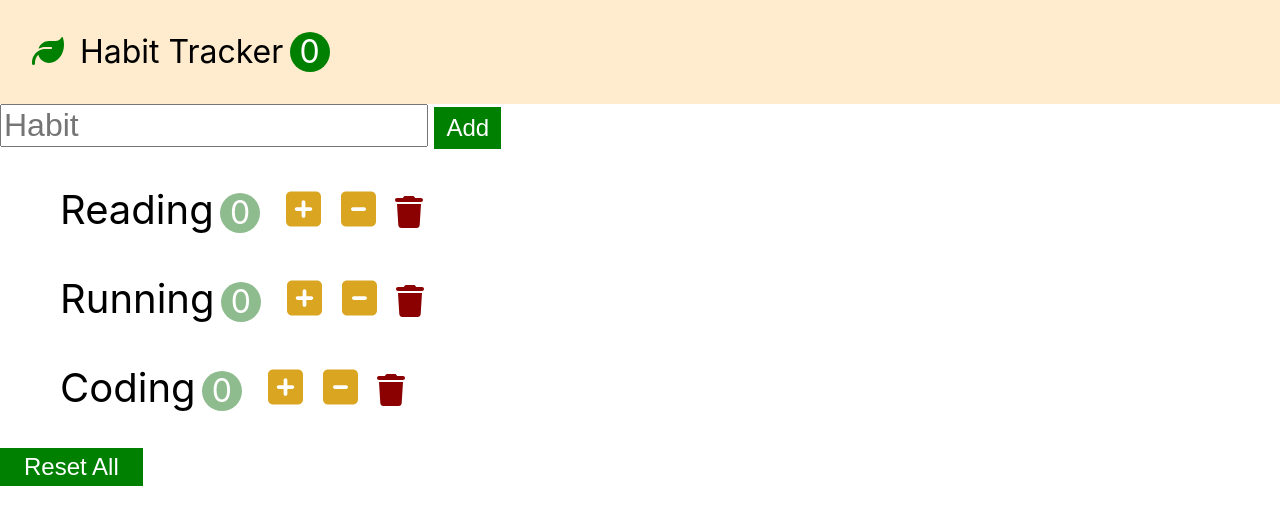
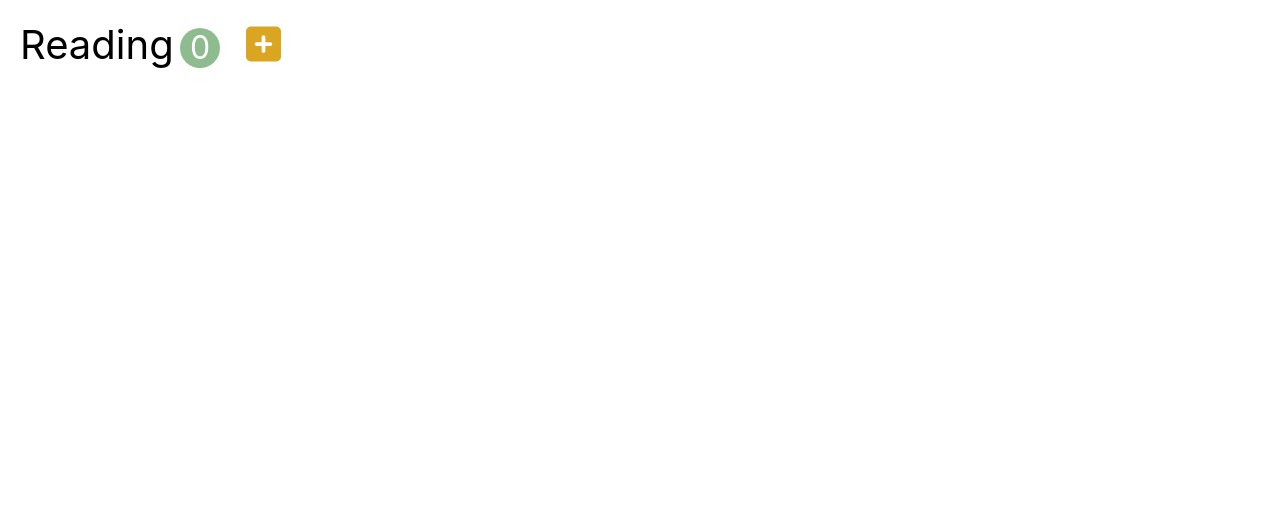
Before and after one commit to murramge/React_basic_habit_tracker, a React (Create React App) app: page / in a window 1280 px wide. Shown: the top 524 px of the page. Built offline with nearby package versions, Linux system fonts and the light colour scheme.

Commit message:
습관 function 컴포넌트

```diff
--- a/src/components/habit.jsx
+++ b/src/components/habit.jsx
@@ -1,6 +1,13 @@
 import React, { PureComponent } from "react";
 
 class Habit extends PureComponent {
+  componentDidMount() {
+    console.log(`habit: ${this.props.habit.name} mounted`);
+  }
+
+  componentWillUnmount() {
+    console.log(`habit: ${this.props.habit.name} will unmounted`);
+  }
   handleIncrement = (habit) => {
     // state 오브젝트 안에 있는 count 를 증가한 뒤 state를 업데이트 해야 함
     this.props.onIncrement(this.props.habit);
--- a/src/components/habitAddForm.jsx
+++ b/src/components/habitAddForm.jsx
@@ -1,22 +1,21 @@
-import React, { PureComponent } from "react";
+import React from "react";
+import { memo } from "react";
 
-class HabitAddForm extends PureComponent {
-  formRef = React.createRef();
-  inputRef = React.createRef();
+const HabitAddForm = memo((props) => {
+  const formRef = React.createRef();
+  const inputRef = React.createRef();
 
-  onSubmit = (event) => {
+  const onSubmit = (event) => {
     event.preventDefault();
-    const name = this.inputRef.current.value;
-    name && this.props.onAdd(name);
+    const name = inputRef.current.value;
+    name && props.onAdd(name);
     // this.inputRef.current.value = "";
-    this.formRef.current.reset();
+    formRef.current.reset();
   };
-  render() {
-    console.log("habit");
   return (
-      <form ref={this.formRef} className="add-form" onSubmit={this.onSubmit}>
+    <form ref={formRef} className="add-form" onSubmit={onSubmit}>
       <input
-          ref={this.inputRef}
+        ref={inputRef}
         type="text"
         className="add-input"
         placeholder="Habit"
@@ -24,7 +23,6 @@ class HabitAddForm extends PureComponent {
       <button className="add-button">Add</button>
     </form>
   );
-  }
-}
+});
 
 export default HabitAddForm;
--- /dev/null
+++ b/src/components/simpleHabit.jsx
@@ -0,0 +1,19 @@
+import React from "react";
+import { useState } from "react";
+const SimpleHabit = (props) => {
+  const [count, setCount] = useState(0);
+
+  const handleIncrement = () => {
+    setCount(count + 1);
+  };
+  return (
+    <li className="habit">
+      <span className="habit-name">Reading</span>
+      <span className="habit-count">{count}</span>
+      <button className="habit-button habit-increase" onClick={handleIncrement}>
+        <i className="fas fa-plus-square"></i>
+      </button>
+    </li>
+  );
+};
+export default SimpleHabit;
--- a/src/index.js
+++ b/src/index.js
@@ -1,12 +1,13 @@
-import React from 'react';
-import ReactDOM from 'react-dom/client';
-import './index.css';
-import App from './app';
-import '@fortawesome/fontawesome-free/js/all.js';
+import React from "react";
+import ReactDOM from "react-dom/client";
+import "./index.css";
+import App from "./app";
+import "@fortawesome/fontawesome-free/js/all.js";
+import SimpleHabit from "./components/simpleHabit";
 
-const root = ReactDOM.createRoot(document.getElementById('root'));
+const root = ReactDOM.createRoot(document.getElementById("root"));
 root.render(
   <React.StrictMode>
-    <App />
+    <SimpleHabit />
   </React.StrictMode>
 );
```
Lines whose indentation alone changed are shown as unchanged.
